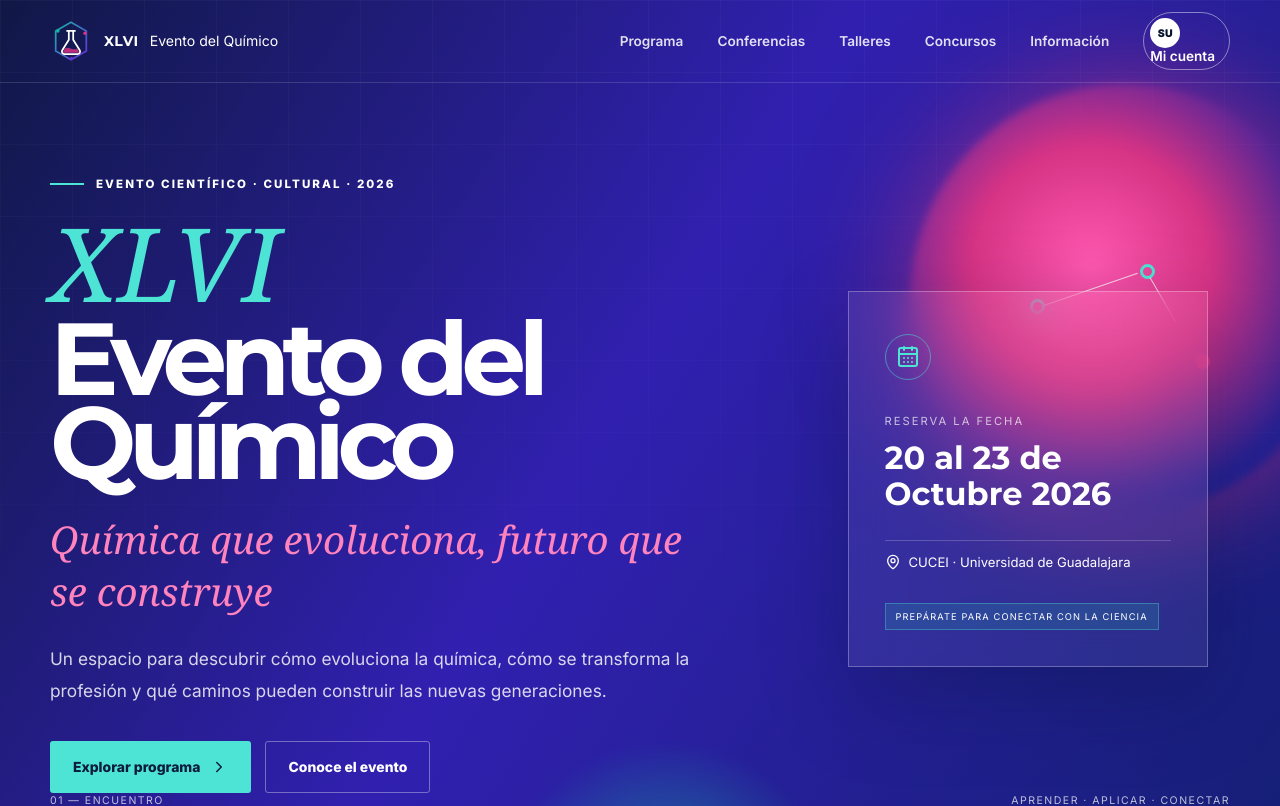
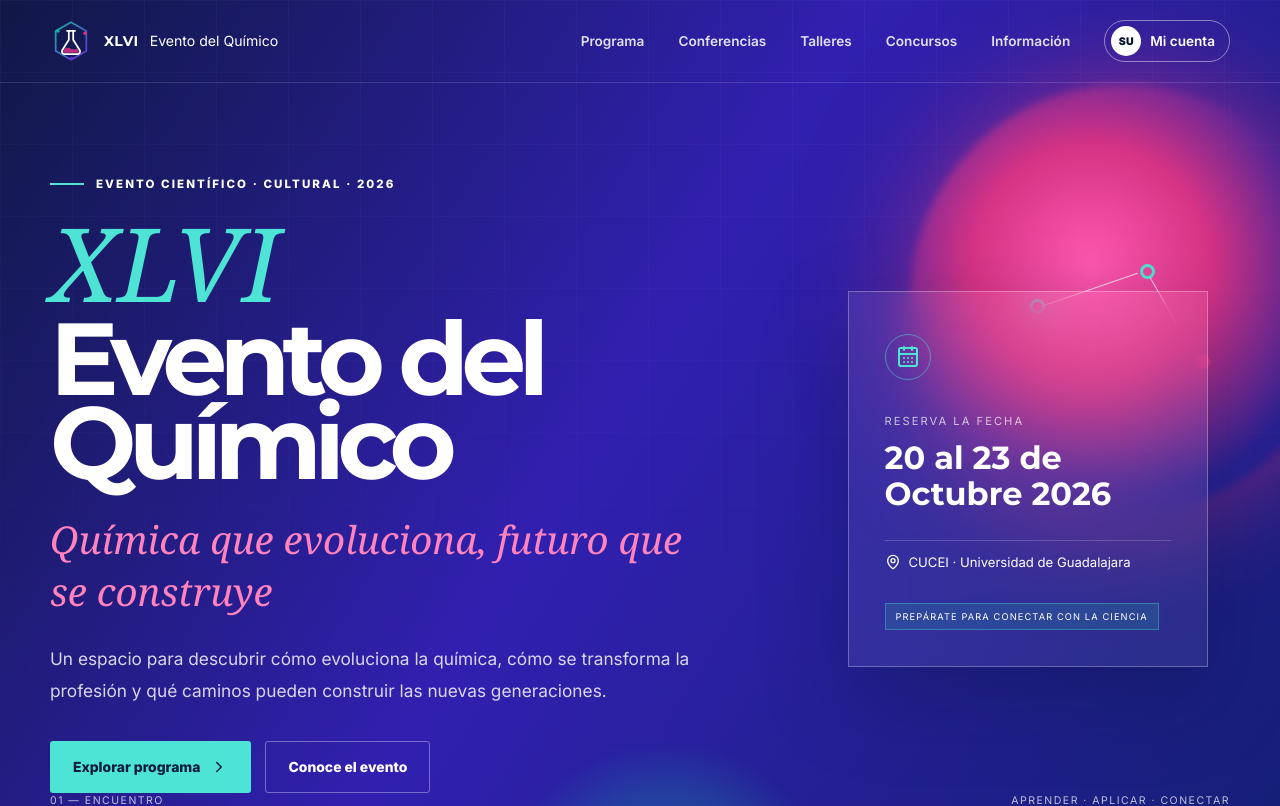
Before and after one commit to LIQU-Portal/xlvi-evento-quimico, a Next.js app: page / in a window 1280 px wide. Shown: the top 806 px of the page. Built offline with nearby package versions, Linux system fonts and the light colour scheme; no server answers; sample sign-in values are in the browser's storage.

Commit message:
V3 - mejorar avatar y acceso administrativo

```diff
--- a/app/globals.css
+++ b/app/globals.css
@@ -425,13 +425,15 @@ h2 em { color: var(--purple); font-family: Georgia, serif; font-weight: 400; }
 /* Navegación con sesión */
 .header-login-form { margin: 0; }
 .header-login-form .account-link { color: white; background: transparent; font: inherit; cursor: pointer; }
-.account-link-user { gap: 9px; padding: 5px 14px 5px 6px !important; }
+.account-link-user { display: inline-flex; align-items: center; flex-shrink: 0; gap: 9px; padding: 5px 14px 5px 6px !important; white-space: nowrap; }
 .account-avatar { width: 30px; height: 30px; display: grid; place-items: center; overflow: hidden; border-radius: 50%; color: var(--navy-950); background: white; font-size: .66rem; font-weight: 900; letter-spacing: .02em; }
 .account-avatar img { width: 100%; height: 100%; object-fit: cover; }
 
 /* Mi cuenta: resumen inmediato y dos columnas */
 .account-brand { width: 176px; height: 54px; }
 .account-brand img { width: 100%; height: 100%; object-fit: contain; object-position: left center; }
+.account-admin-link { min-height: 40px; padding: 9px 14px; display: inline-flex; align-items: center; gap: 7px; border-radius: 999px; color: white; background: var(--purple); box-shadow: 0 8px 22px rgba(108,43,217,.2); }
+.account-admin-link:hover { background: var(--blue); }
 .account-intro { display: block; padding: 38px 0 24px; }
 .account-intro h1 { font-size: clamp(2.7rem, 5vw, 4.8rem); }
 .account-intro-copy > span { max-width: none; margin-top: 10px; overflow-wrap: anywhere; }
--- a/app/mi-cuenta/page.tsx
+++ b/app/mi-cuenta/page.tsx
@@ -1,4 +1,4 @@
-import { BadgeCheck, LogOut } from "lucide-react";
+import { BadgeCheck, LogOut, ShieldCheck } from "lucide-react";
 import Image from "next/image";
 import Link from "next/link";
 import { redirect } from "next/navigation";
@@ -51,7 +51,9 @@ export default async function MiCuentaPage() {
 
           <div className="account-header-actions">
             {canAdministerActivities && (
-              <Link href="/administracion/inscripciones">Administración</Link>
+              <Link className="account-admin-link" href="/administracion/inscripciones">
+                <ShieldCheck size={16} /> Administración
+              </Link>
             )}
             <Link href="/">Volver al sitio</Link>
             <form
--- a/components/site-header.tsx
+++ b/components/site-header.tsx
@@ -75,6 +75,7 @@ export function SiteHeader({ user }: SiteHeaderProps) {
                     width={30}
                     height={30}
                     referrerPolicy="no-referrer"
+                    unoptimized
                     onError={() => setImageFailed(true)}
                   />
                 ) : getInitials(user.name)}
```
